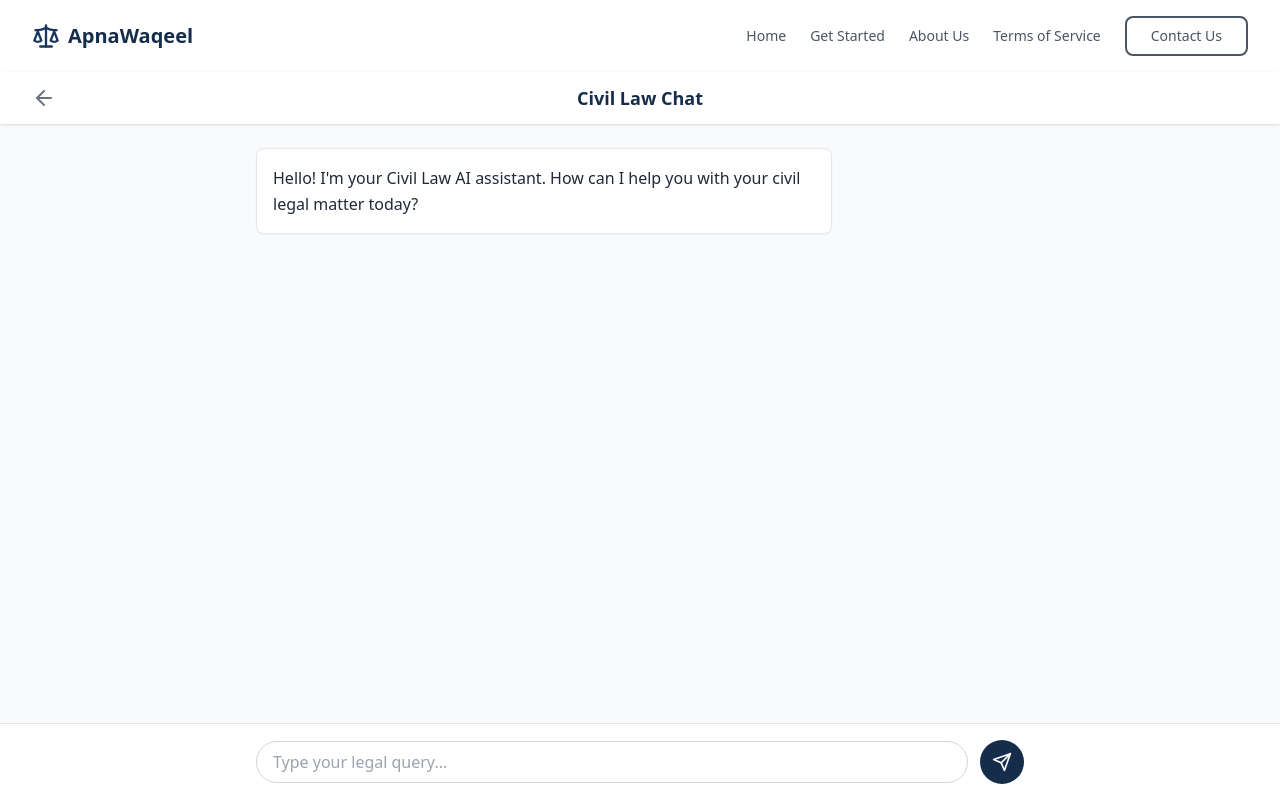
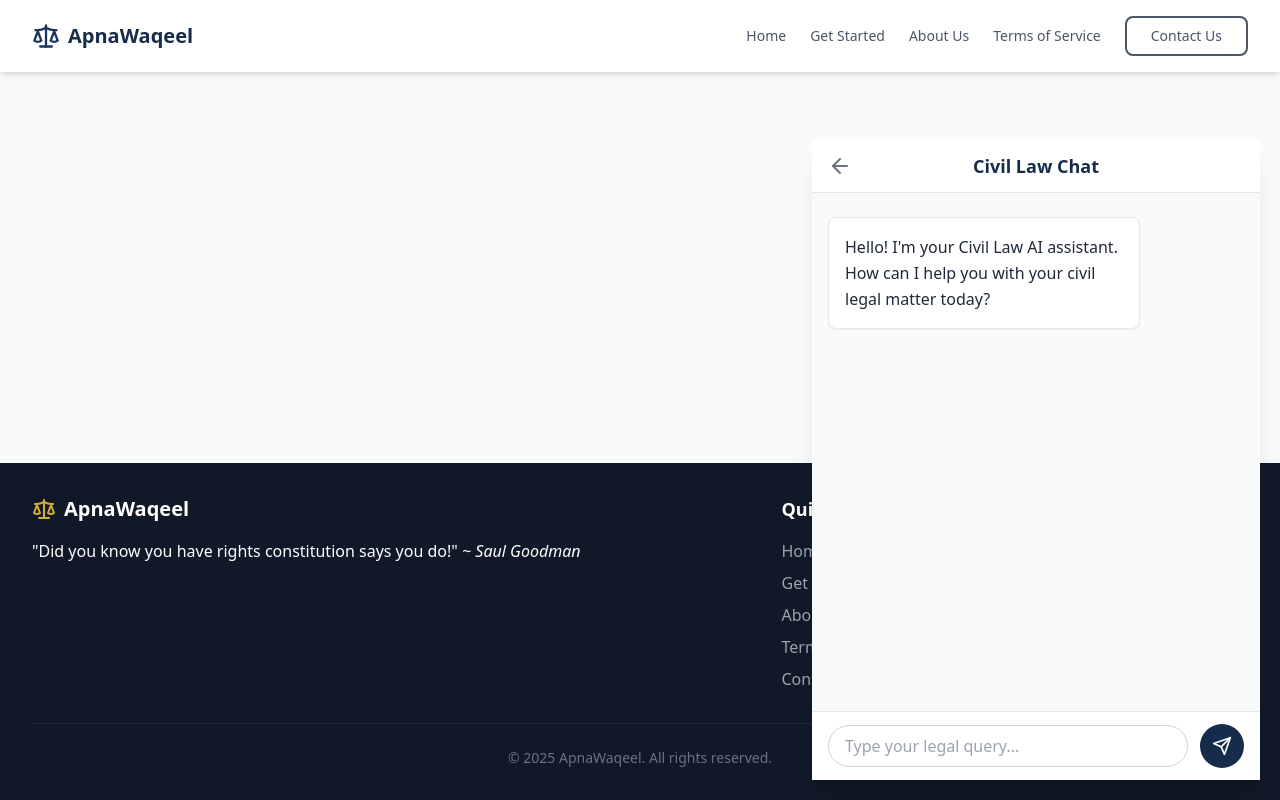
Before and after one commit to U-mar-404/waqeel-frontend, a React (Vite) app: page /chat/civil in a window 1280 px wide. Shown: the top 800 px of the page. Built offline with nearby package versions, Linux system fonts and the light colour scheme.

Commit message:
bs krdy chal ja ba6 chat page update

```diff
--- a/src/pages/ChatPage.tsx
+++ b/src/pages/ChatPage.tsx
@@ -32,10 +32,10 @@ const ChatPage: React.FC<ChatPageProps> = ({ lawyerType }) => {
   ]);
   const [isTyping, setIsTyping] = useState(false);
 
-  // Ref to the end of the messages list
+  // Ref to scroll into view
   const messagesEndRef = useRef<HTMLDivElement>(null);
 
-  // Auto-scroll to bottom whenever messages change
+  // Auto‐scroll on every new message
   useEffect(() => {
     messagesEndRef.current?.scrollIntoView({ behavior: 'smooth' });
   }, [messages]);
@@ -43,7 +43,6 @@ const ChatPage: React.FC<ChatPageProps> = ({ lawyerType }) => {
   const handleSend = async () => {
     const content = input.trim();
     if (!content) return;
-
     // add user message
     const userMsg: ChatMessage = {
       id: Date.now().toString(),
@@ -51,7 +50,7 @@ const ChatPage: React.FC<ChatPageProps> = ({ lawyerType }) => {
       sender: 'user',
       timestamp: new Date(),
     };
-    setMessages(prev => [...prev, userMsg]);
+    setMessages((prev) => [...prev, userMsg]);
     setInput('');
     setIsTyping(true);
 
@@ -68,9 +67,9 @@ const ChatPage: React.FC<ChatPageProps> = ({ lawyerType }) => {
         sender: 'ai',
         timestamp: new Date(),
       };
-      setMessages(prev => [...prev, aiMsg]);
+      setMessages((prev) => [...prev, aiMsg]);
     } catch {
-      setMessages(prev => [
+      setMessages((prev) => [
         ...prev,
         {
           id: Date.now().toString() + '-err',
@@ -85,22 +84,22 @@ const ChatPage: React.FC<ChatPageProps> = ({ lawyerType }) => {
   };
 
   return (
-    <div className="flex flex-col h-screen bg-gray-50">
-      {/* sticky header */}
-      <header className="sticky top-0 z-10 flex items-center justify-between bg-white shadow px-4 sm:px-6 lg:px-8 py-3">
+    <div className="fixed bottom-5 right-5 w-full max-w-md h-[80vh] bg-gray-50 shadow-xl rounded-xl flex flex-col z-50">
+      {/* header */}
+      <header className="flex items-center justify-between bg-white px-4 py-3 border-b">
         <Link to="/" className="text-gray-500 hover:text-gray-700">
           <ArrowLeft size={24} />
         </Link>
         <h2 className="text-lg font-semibold text-primary-600">
           {lawyerType === 'civil' ? 'Civil Law Chat' : 'Criminal Law Chat'}
         </h2>
-        <div className="w-6" /> {/* placeholder for centering */}
+        <div className="w-6" />
       </header>
 
-      {/* scrollable messages */}
-      <main className="flex-1 overflow-y-auto px-4 sm:px-6 lg:px-8 py-6">
-        <div className="max-w-3xl mx-auto flex flex-col space-y-4">
-          {messages.map(msg => (
+      {/* messages */}
+      <main className="flex-1 overflow-y-auto px-4 py-6 pb-24">
+        <div className="flex flex-col space-y-4">
+          {messages.map((msg) => (
             <motion.div
               key={msg.id}
               initial={{ opacity: 0, y: 10 }}
@@ -145,19 +144,18 @@ const ChatPage: React.FC<ChatPageProps> = ({ lawyerType }) => {
             </div>
           )}
 
-          {/* Dummy div to scroll into view */}
           <div ref={messagesEndRef} />
         </div>
       </main>
 
-      {/* sticky input box */}
-      <footer className="sticky bottom-0 z-10 bg-white px-4 sm:px-6 lg:px-8 py-4 border-t">
-        <div className="max-w-3xl mx-auto flex items-center space-x-3">
+      {/* floating input box */}
+      <div className="absolute bottom-0 left-0 w-full bg-white px-4 py-3 border-t">
+        <div className="flex items-center space-x-3">
           <input
             type="text"
             value={input}
-            onChange={e => setInput(e.target.value)}
-            onKeyDown={e => e.key === 'Enter' && handleSend()}
+            onChange={(e) => setInput(e.target.value)}
+            onKeyDown={(e) => e.key === 'Enter' && handleSend()}
             placeholder="Type your legal query..."
             className="flex-1 border border-gray-300 rounded-full px-4 py-2 focus:outline-none focus:ring-2 focus:ring-primary-600"
           />
@@ -168,7 +166,7 @@ const ChatPage: React.FC<ChatPageProps> = ({ lawyerType }) => {
             <Send size={20} />
           </button>
         </div>
-      </footer>
+      </div>
     </div>
   );
 };
```
